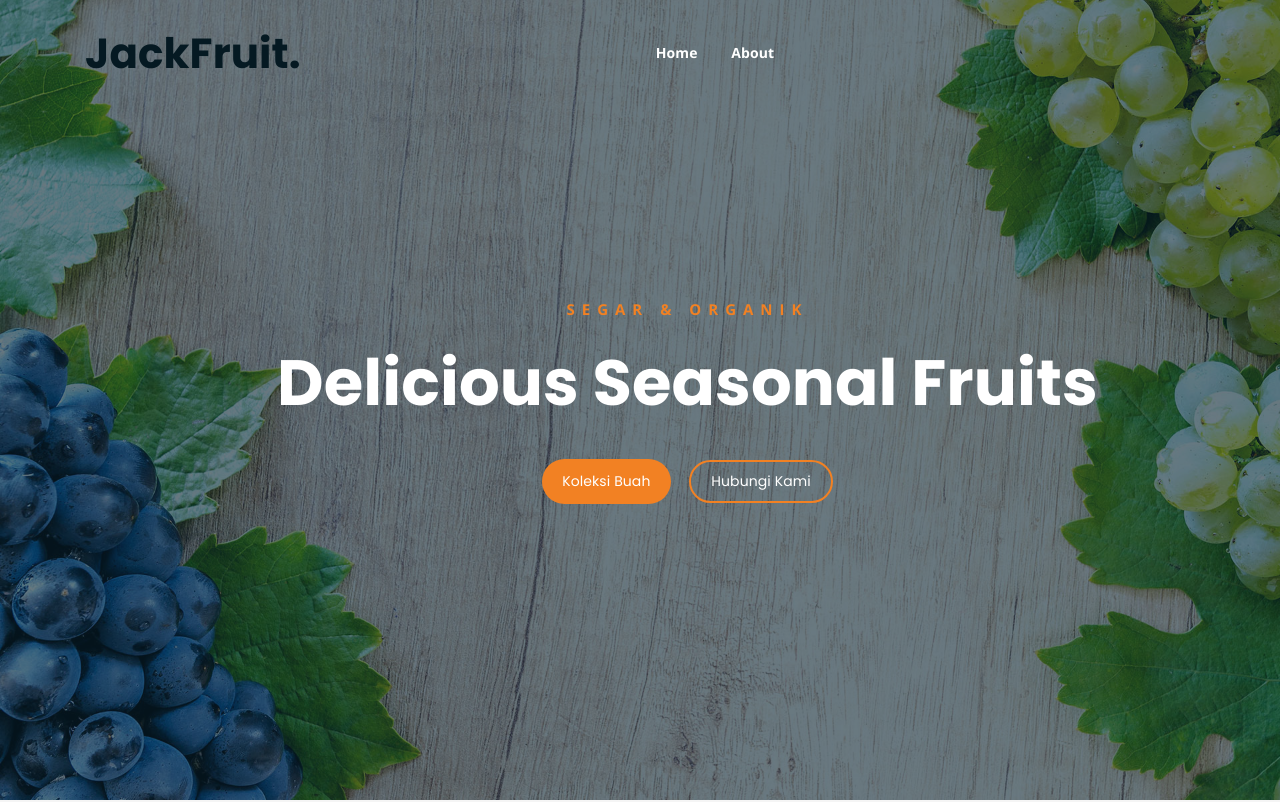
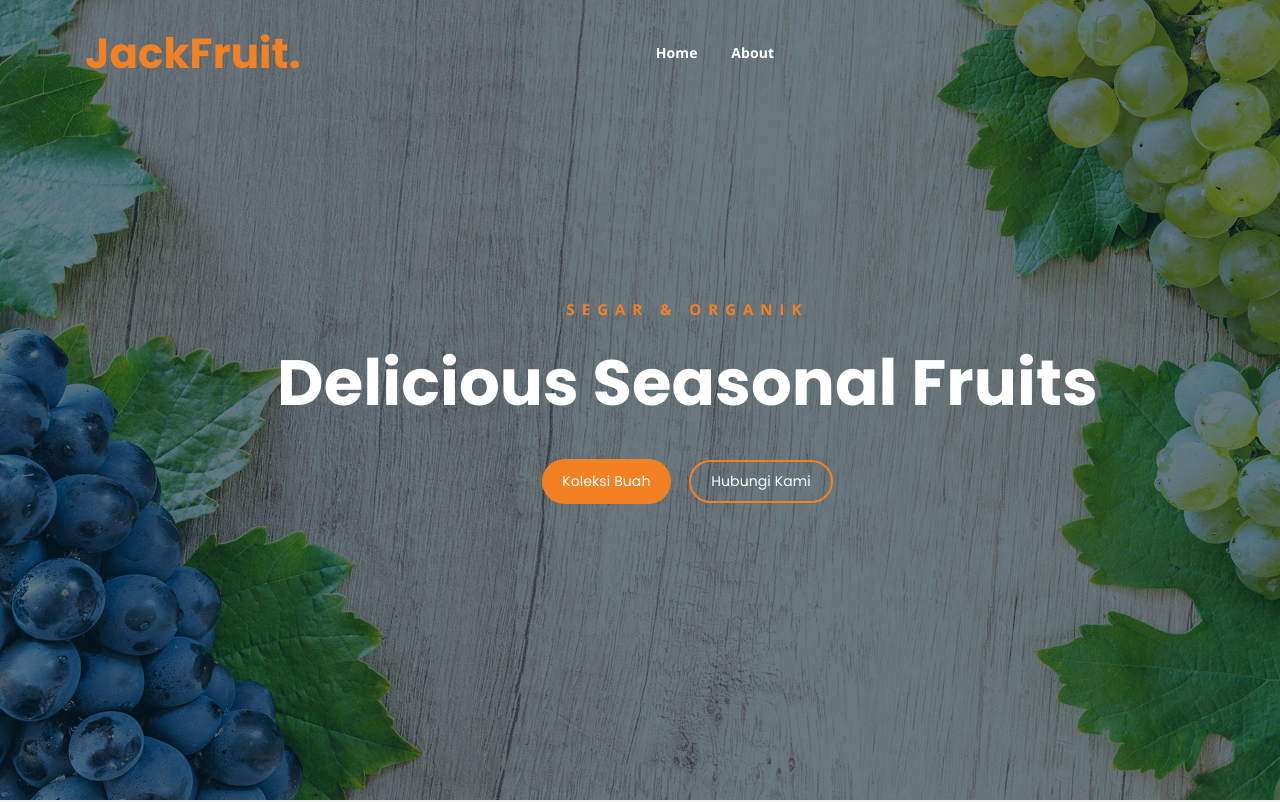
Before and after one commit to Kyuzan0/Tugas_2, a plain HTML site: page index.html in a window 1280 px wide. Shown: the top 802 px of the page. Drawn offline with nearby package versions, Linux system fonts and the light colour scheme.

Commit message:
change color logo

```diff
--- a/index.html
+++ b/index.html
@@ -50,8 +50,8 @@
 					<div class="main-menu-wrap">
 						<!-- logo -->
 						<div class="site-logo">
-							<a style="color: red;" class="ini-logo" href="index.html">
-								<h2>JackFruit.</h2>
+							<a class="ini-logo" href="index.html">
+								<h2 style="color: #F28123;">JackFruit.</h2>
 							</a>
 						</div>
 						<!-- logo -->
```
